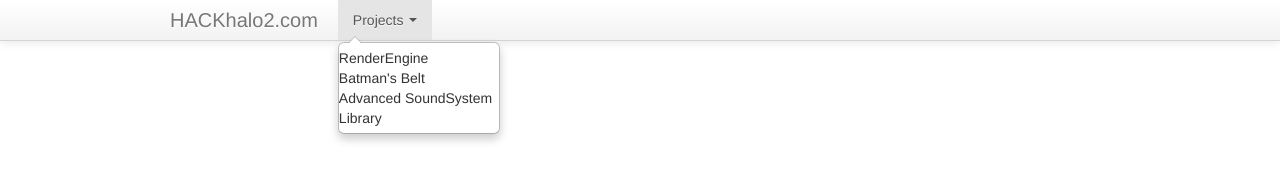
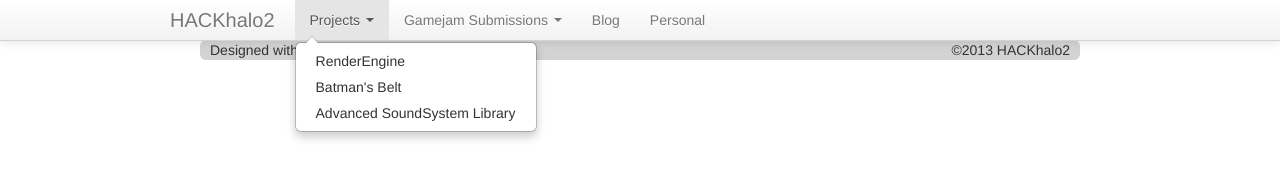
Before and after one commit to jlitewski/hackhalo2.github.com, a plain HTML site: page index.html in a window 1280 px wide. Both pictures are taken after a click on the link "Projects". Drawn offline with nearby package versions, Linux system fonts and the light colour scheme.

Commit message:
Added License (entire site is licensed under CC 3.0)
Fleshing out some more stuff

```diff
--- /dev/null
+++ b/assets/css/style.css
@@ -0,0 +1,21 @@
+@import url(http://fonts.googleapis.com/css?family=Lobster);
+
+footer {
+  clear: both;
+  padding-left: 10px;
+  padding-right: 10px;
+  margin-left: 200px;
+  margin-right: 200px;
+  background-color: lightgray;
+  border-radius: 6px 6px 6px 6px;
+  position:relative;
+}
+
+footer#footer-wrapper {
+  min-height:100%;
+  position:relative;
+}
+
+body {
+  padding-top: 40px;
+}
--- a/footer.html
+++ b/footer.html
@@ -0,0 +1,4 @@
+<div id="footer-wrapper">
+  <span>Designed with Bootstrap 2.2</span>
+  <span class="pull-right">&copy;2013 HACKhalo2</span>
+</div>
--- a/header.html
+++ b/header.html
@@ -2,17 +2,25 @@
   <div class="navbar-inner">
     <div class="container">
       <a data-toggle="collapse" data-target=".nav-collapse" class="btn btn-navbar"></a>
-      <a class="brand" herf="#">HACKhalo2.com</a>
+      <a class="brand" herf="#">HACKhalo2</a>
       <div class="nav-collapse">
         <ul class="nav">
           <li class="dropdown">
             <a href class="dropdown-toggle" data-toggle="dropdown">Projects <b class="caret"></b></a>
             <ul class="dropdown-menu">
-              <li>RenderEngine</li>
-              <li>Batman's Belt</li>
-              <li>Advanced SoundSystem Library</li>
+              <li><a href="#">RenderEngine</a></li>
+              <li><a href="#">Batman's Belt</a></li>
+              <li><a href="#">Advanced SoundSystem Library</a></li>
             </ul>
           </li>
+          <li class="dropdown">
+            <a href class="dropdown-toggle" data-toggle="dropdown">Gamejam Submissions <b class="caret"></b></a>
+            <ul class="dropdown-menu">
+              <li><a href="#">No Submissions to this date</a></li>
+            </ul>
+          </li>
+          <li><a href="#">Blog</a></li>
+          <li><a href="#">Personal</a></li>
         </ul>
       </div>
     </div>
--- a/index.html
+++ b/index.html
@@ -2,15 +2,16 @@
 <html lang="en">
   <head>
     <meta charset="utf-8">
-    <title>loading...</title>
+    <title>Loading Page...</title>
 	  <meta name="description" content="HACKhalo2's Github Page">
 	  <meta name="author" content="Jacob 'HACKhalo2' Litewski">
     <script src="http://code.jquery.com/jquery-1.8.3.min.js" type="text/javascript"></script>
-    <link href="assets/bootstrap/css/bootstrap.min.css" rel="stylesheet" media="screen">
+    <link href="assets/bootstrap/css/bootstrap.min.css" rel="stylesheet" media="screen"> <!-- The Bootstrap css code -->
+    <link href="assets/css/style.css" rel="stylesheet" media="screen"> <!-- My css code -->
     <script type="text/javascript">
       //Load a given HTML file to the given ID
-      //So loadContent('body', 'body_index.html'); will load the page "body_index.html" to the tag
-      //with the ID "Body"
+      //So loadContent('#body', 'body_index.html'); will load the page "body_index.html" to the tag
+      //with the ID "#body"
       function loadContent(id, url) {
         //Use the jQuery .load(url) function because it's a fuckton easier to use then XmlHTTPObjects
         //Also use it because Twitter's Bootstrap needs it.
@@ -18,7 +19,7 @@
       }
     </script>
   </head>
-  <body style="padding:40px">
+  <body>
     <script src="assets/bootstrap/js/bootstrap.min.js" type="text/javascript"></script>
     <script type="text/javascript">
       //Runs once the page loads
@@ -33,7 +34,6 @@
       });
     </script>
     <span id="header"></span>
-
     <span id="body"></span>
   </body>
   <footer id="footer"></footer>
```
Also changed, not shown: 2 other files.
